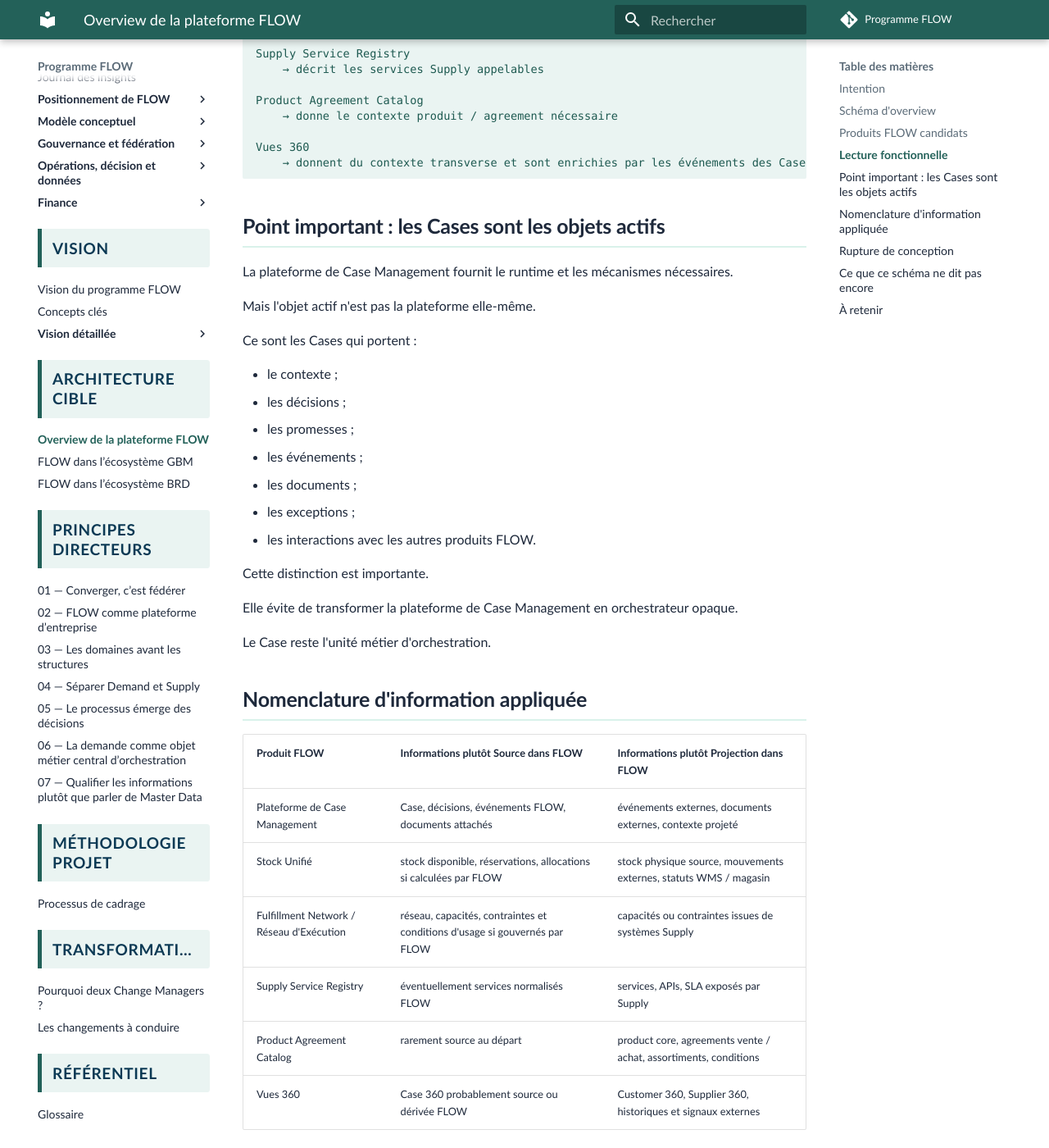
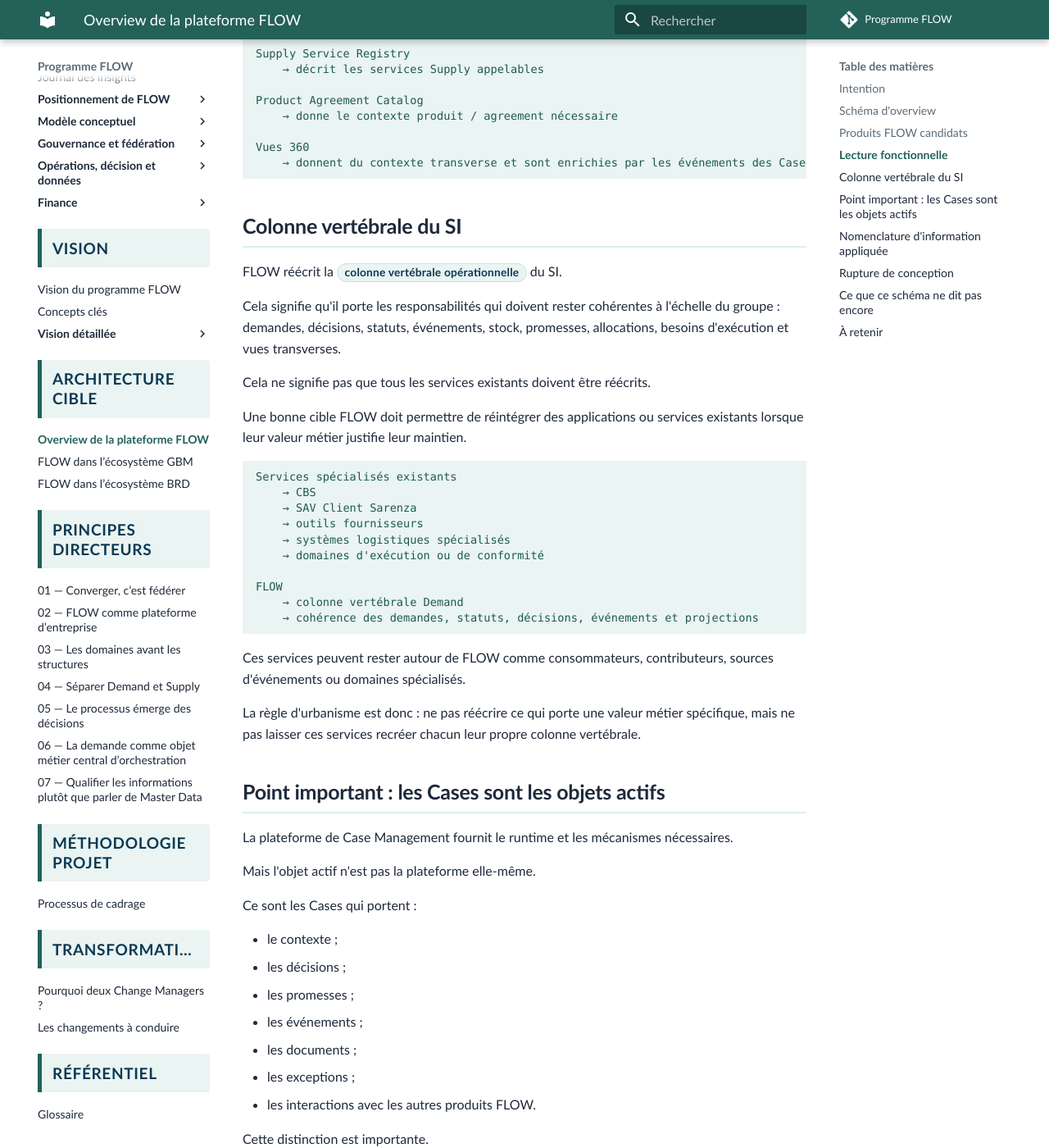
Before and after one commit to laurent-sintes/FLOW-Program, an MkDocs documentation site: the page built from docs/architecture-cible/overview-plateforme-flow.md, in a window 1280 px wide and 1400 px high, scrolled down 2180 px. Shown: the whole window at 82% size. Built offline with MkDocs 1.6.1 and Material for MkDocs 9.7.7, drawn with Linux system fonts in a browser that asks for light colours; comment, search, counter and statistics services are not loaded; some of the changed text lies outside the part shown.

Commit message:
Ajouter la règle d'urbanisme réintégrer sans tout réécrire

````diff
--- a/docs/architecture-cible/overview-plateforme-flow.md
+++ b/docs/architecture-cible/overview-plateforme-flow.md
@@ -61,6 +61,33 @@
     → donnent du contexte transverse et sont enrichies par les événements des Cases
 ```
 
+## Colonne vertébrale du SI
+
+FLOW réécrit la <span class="flow-keyword">colonne vertébrale opérationnelle</span> du SI.
+
+Cela signifie qu'il porte les responsabilités qui doivent rester cohérentes à l'échelle du groupe : demandes, décisions, statuts, événements, stock, promesses, allocations, besoins d'exécution et vues transverses.
+
+Cela ne signifie pas que tous les services existants doivent être réécrits.
+
+Une bonne cible FLOW doit permettre de réintégrer des applications ou services existants lorsque leur valeur métier justifie leur maintien.
+
+```text
+Services spécialisés existants
+    → CBS
+    → SAV Client Sarenza
+    → outils fournisseurs
+    → systèmes logistiques spécialisés
+    → domaines d'exécution ou de conformité
+
+FLOW
+    → colonne vertébrale Demand
+    → cohérence des demandes, statuts, décisions, événements et projections
+```
+
+Ces services peuvent rester autour de FLOW comme consommateurs, contributeurs, sources d'événements ou domaines spécialisés.
+
+La règle d'urbanisme est donc : ne pas réécrire ce qui porte une valeur métier spécifique, mais ne pas laisser ces services recréer chacun leur propre colonne vertébrale.
+
 ## Point important : les Cases sont les objets actifs
 
 La plateforme de Case Management fournit le runtime et les mécanismes nécessaires.
@@ -122,3 +149,7 @@
 FLOW est une réponse fédérée à un problème de convergence.
 
 La plateforme Demand concentre les responsabilités qui doivent devenir communes — Case, décision, stock, réseau d'exécution, projections — sans chercher à absorber tout le SI.
+
+FLOW n'a pas vocation à réécrire tous les organes spécialisés du SI.
+
+Il doit reconstruire la colonne vertébrale commune qui permet à ces organes de fonctionner ensemble.
````
